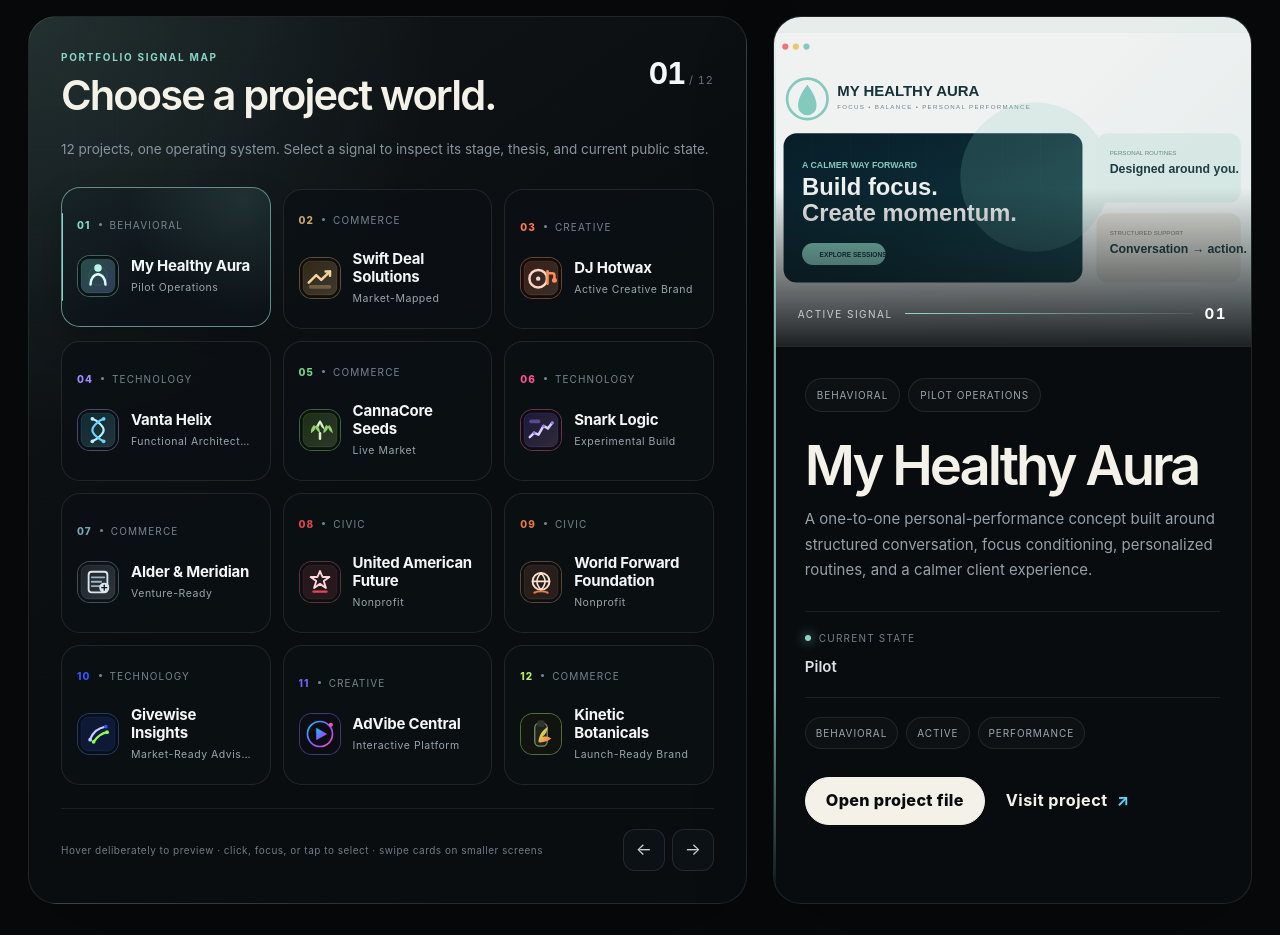
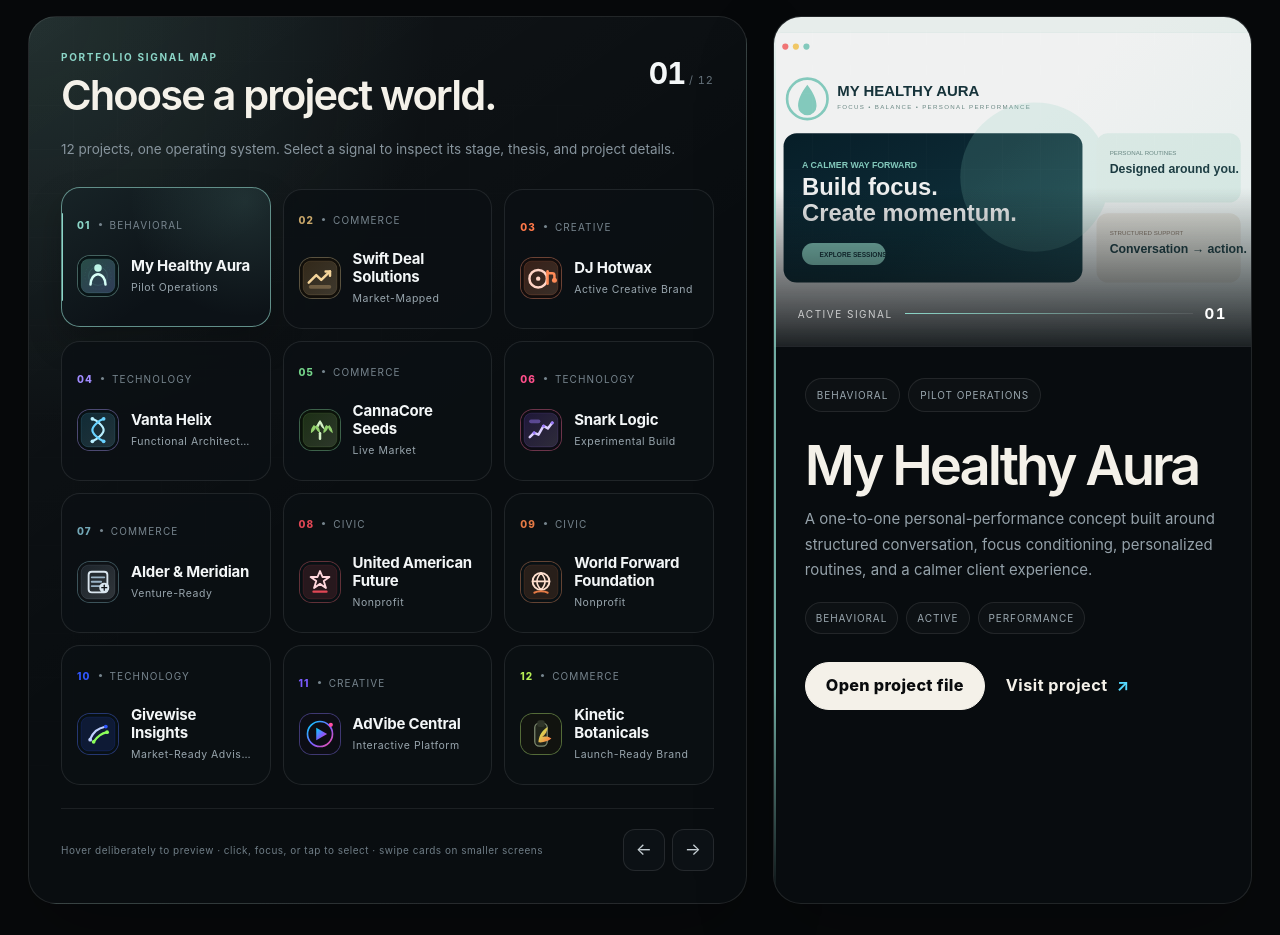
Before and after one commit to josephjilovec/josephjilovec, a Next.js app: page / in a window 1280 px wide. Shown: the part 1420-2355 px from the top of the page. Built offline with nearby package versions, Linux system fonts and the light colour scheme.

Commit message:
Remove current state from portfolio signal map

```diff
--- a/components/ventures/PortfolioUniverse.tsx
+++ b/components/ventures/PortfolioUniverse.tsx
@@ -74,7 +74,7 @@ export function PortfolioUniverse() {
       <div className="venture-universe-v3" style={{ "--active-accent": active.accent, "--active-soft": active.accentSoft } as CSSProperties}>
         <section className="venture-selector-panel" aria-label="Venture selector">
           <div className="venture-selector-head"><div><span className="venture-selector-eyebrow">Portfolio signal map</span><h3>Choose a project world.</h3></div><div className="venture-selector-count" aria-label={`${ventures.length} projects`}><strong>{String(activeIndex + 1).padStart(2, "0")}</strong><span>/ {String(ventures.length).padStart(2, "0")}</span></div></div>
-          <p className="venture-selector-intro">{ventures.length} projects, one operating system. Select a signal to inspect its stage, thesis, and current public state.</p>
+          <p className="venture-selector-intro">{ventures.length} projects, one operating system. Select a signal to inspect its stage, thesis, and project details.</p>
           <div className="venture-node-grid" role="group" aria-label="Project worlds" onPointerLeave={clearHoverIntent}>
             {ventures.map((venture, index) => {
               const isActive = venture.slug === active.slug;
@@ -86,7 +86,7 @@ export function PortfolioUniverse() {
         <aside className="venture-preview-card" aria-live="polite" aria-atomic="true" onPointerEnter={clearHoverIntent}>
           <div className="venture-preview-swap" key={active.slug}>
             <div className="venture-preview-art" aria-hidden="true"><img src={previewArt[active.slug] ?? active.heroArt ?? active.art} alt="" /><div className="venture-preview-grid" /><div className="venture-preview-signal"><span>ACTIVE SIGNAL</span><i /><strong>{String(activeIndex + 1).padStart(2, "0")}</strong></div></div>
-            <div className="venture-preview-content"><div className="venture-preview-meta"><span>{active.category}</span><span>{active.stage}</span></div><h3>{active.name}</h3><p>{active.summary}</p><div className="venture-preview-status"><span><i /> Current state</span><strong>{active.status}</strong></div><div className="venture-preview-tags" aria-label="Project themes">{active.tags.slice(0, 3).map((tag) => <span key={tag}>{tag}</span>)}</div><div className="venture-preview-actions"><Link className="button" href={`/ventures/${active.slug}`}>Open project file</Link>{active.externalUrl ? <a className="text-link" href={active.externalUrl} target="_blank" rel="noreferrer">Visit project <span>↗</span></a> : null}</div></div>
+            <div className="venture-preview-content"><div className="venture-preview-meta"><span>{active.category}</span><span>{active.stage}</span></div><h3>{active.name}</h3><p>{active.summary}</p><div className="venture-preview-tags" aria-label="Project themes">{active.tags.slice(0, 3).map((tag) => <span key={tag}>{tag}</span>)}</div><div className="venture-preview-actions"><Link className="button" href={`/ventures/${active.slug}`}>Open project file</Link>{active.externalUrl ? <a className="text-link" href={active.externalUrl} target="_blank" rel="noreferrer">Visit project <span>↗</span></a> : null}</div></div>
           </div>
         </aside>
 
@@ -240,20 +240,6 @@ export function PortfolioUniverse() {
               line-height: 1.72;
             }
 
-            .venture-preview-status {
-              gap: 9px;
-              margin-top: 28px;
-              padding: 18px 0;
-            }
-
-            .venture-preview-status span {
-              font-size: 10px;
-            }
-
-            .venture-preview-status strong {
-              font-size: 15px;
-            }
-
             .venture-preview-tags {
               gap: 8px;
               margin-top: 19px;
```
